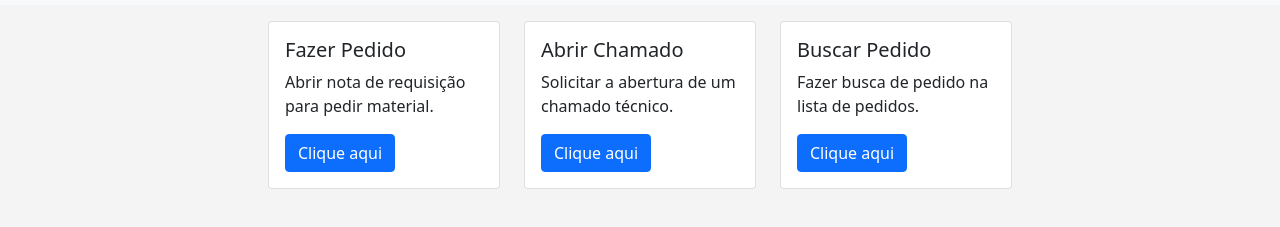
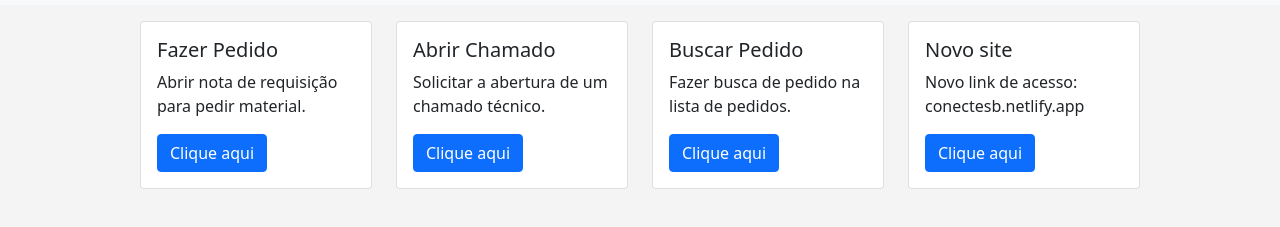
Before and after one commit to leandromelolm/conectesb, a website: page src/index.html in a window 1280 px wide. Shown: the part 51-278 px from the top of the page. Drawn offline with nearby package versions, Linux system fonts and the light colour scheme.

Commit message:
style(index): card novo link

```diff
--- a/src/index.html
+++ b/src/index.html
@@ -68,6 +68,15 @@ body {
                     </div>
                 </div>
             </div>
+            <div class="col-sm-3  my-3"  style="width: 16rem;">
+                <div class="card h-80">
+                    <div class="card-body">
+                        <h5 class="card-title">Novo site</h5>
+                        <p class="card-text">Novo link de acesso: conectesb.netlify.app</p>
+                        <a  href="https://conectesb.netlify.app/" class="btn btn-primary">Clique aqui</a>
+                    </div>
+                </div>
+            </div>
         </div>
     </div>
 </body>
```
